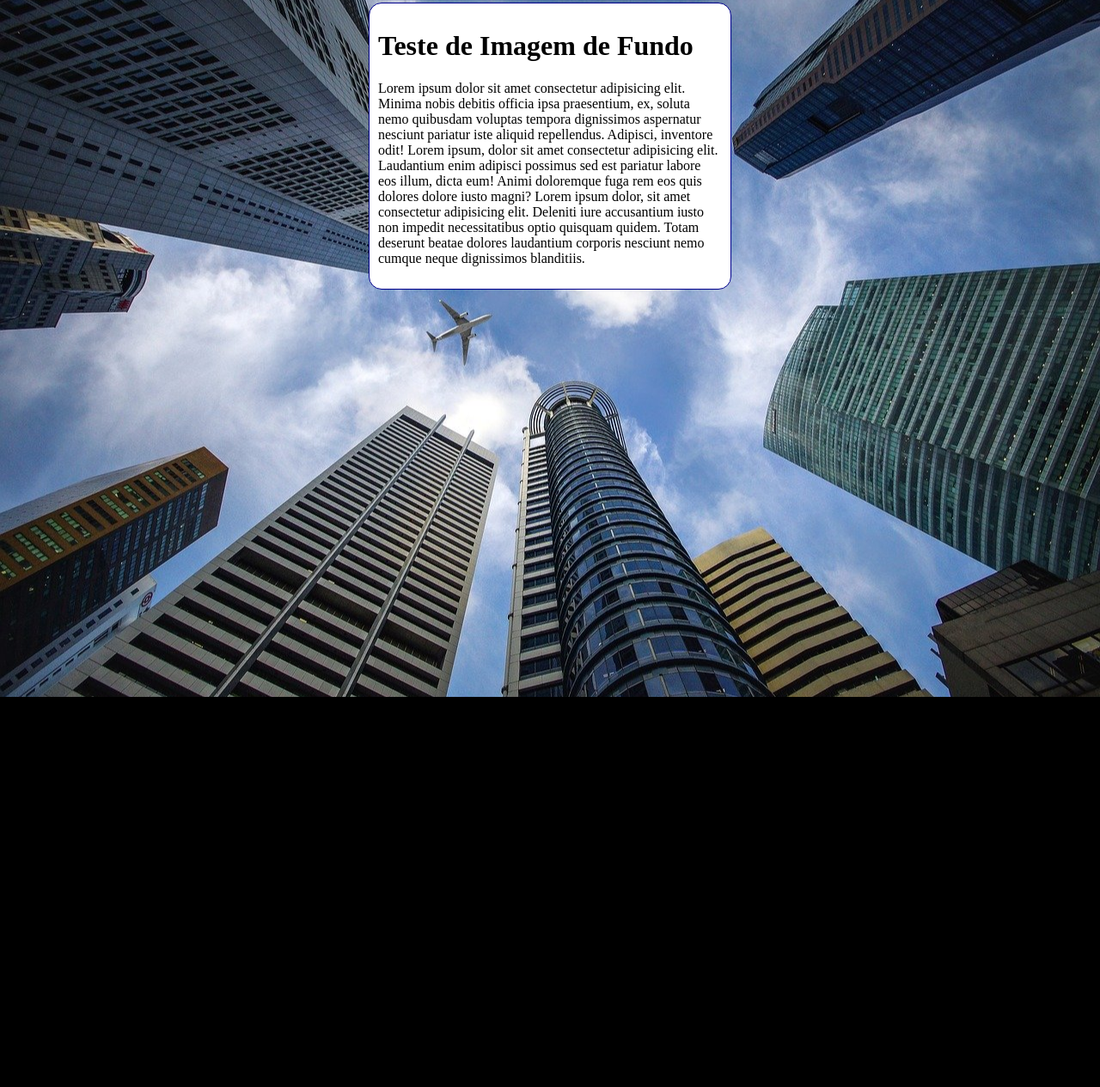
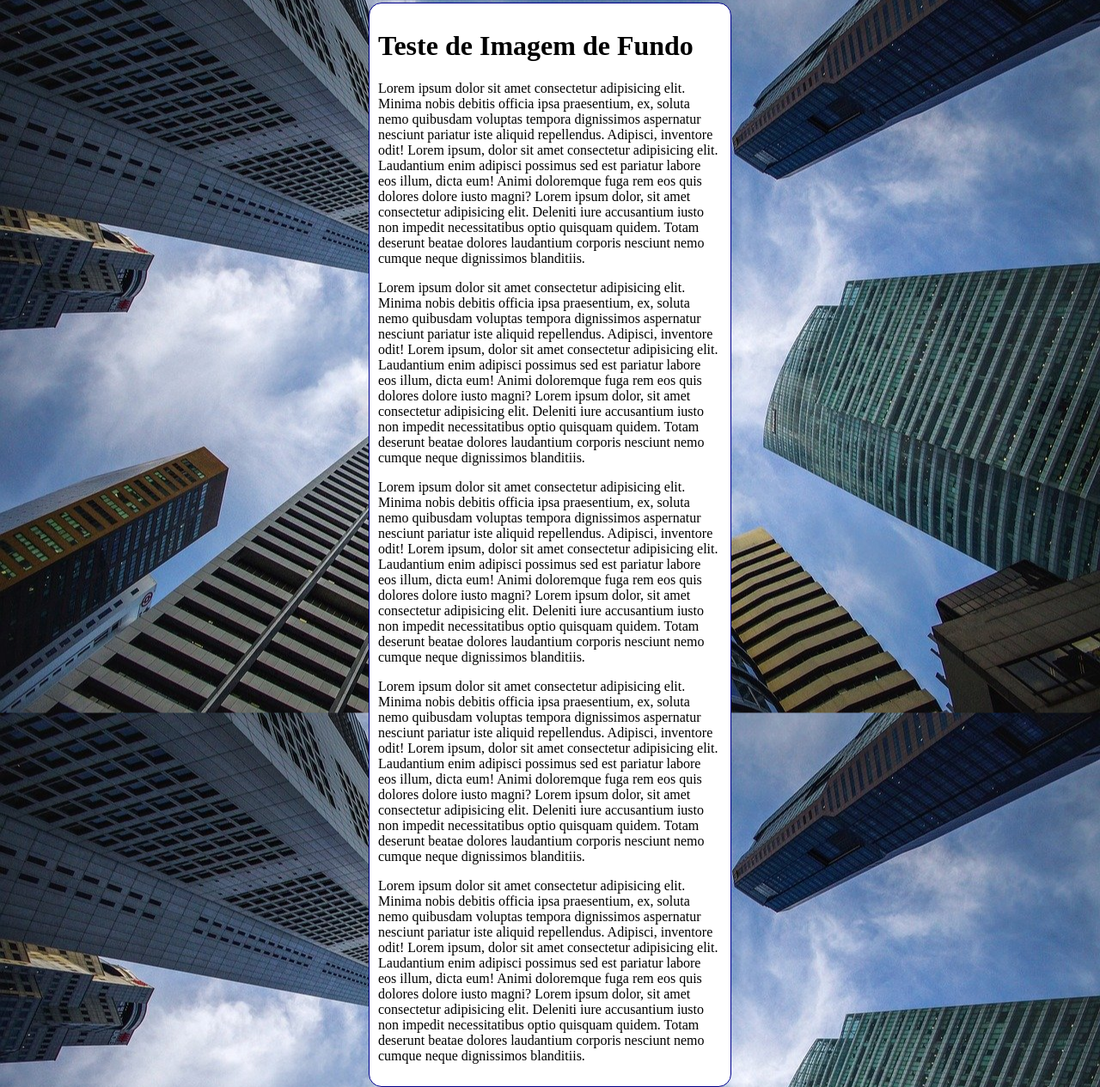
Before and after one commit to sv-davi/html-css, a plain HTML site: page html-css/exércicios/ex022/fundo006.html in a window 1280 px wide. Shown: the part 5-1270 px from the top of the page at 86% size. Before the commit the page ends 816 px from the top, so only its background shows below. Drawn offline with Linux system fonts and the light colour scheme.

Commit message:
ex022 (update)

```diff
--- a/html-css/exércicios/ex022/fundo006.html
+++ b/html-css/exércicios/ex022/fundo006.html
@@ -10,7 +10,7 @@
             background-color: black;
             background-image: url(images/wallpaper002.jpg);
             background-position: center center;
-            background-repeat: no-repeat;
+            background-repeat: repeat-y;
             background-size: cover;
         }
 
@@ -28,6 +28,10 @@
     <main>
         <h1>Teste de Imagem de Fundo</h1>
         <p>Lorem ipsum dolor sit amet consectetur adipisicing elit. Minima nobis debitis officia ipsa praesentium, ex, soluta nemo quibusdam voluptas tempora dignissimos aspernatur nesciunt pariatur iste aliquid repellendus. Adipisci, inventore odit! Lorem ipsum, dolor sit amet consectetur adipisicing elit. Laudantium enim adipisci possimus sed est pariatur labore eos illum, dicta eum! Animi doloremque fuga rem eos quis dolores dolore iusto magni? Lorem ipsum dolor, sit amet consectetur adipisicing elit. Deleniti iure accusantium iusto non impedit necessitatibus optio quisquam quidem. Totam deserunt beatae dolores laudantium corporis nesciunt nemo cumque neque dignissimos blanditiis.</p>
+        <p>Lorem ipsum dolor sit amet consectetur adipisicing elit. Minima nobis debitis officia ipsa praesentium, ex, soluta nemo quibusdam voluptas tempora dignissimos aspernatur nesciunt pariatur iste aliquid repellendus. Adipisci, inventore odit! Lorem ipsum, dolor sit amet consectetur adipisicing elit. Laudantium enim adipisci possimus sed est pariatur labore eos illum, dicta eum! Animi doloremque fuga rem eos quis dolores dolore iusto magni? Lorem ipsum dolor, sit amet consectetur adipisicing elit. Deleniti iure accusantium iusto non impedit necessitatibus optio quisquam quidem. Totam deserunt beatae dolores laudantium corporis nesciunt nemo cumque neque dignissimos blanditiis.</p>
+        <p>Lorem ipsum dolor sit amet consectetur adipisicing elit. Minima nobis debitis officia ipsa praesentium, ex, soluta nemo quibusdam voluptas tempora dignissimos aspernatur nesciunt pariatur iste aliquid repellendus. Adipisci, inventore odit! Lorem ipsum, dolor sit amet consectetur adipisicing elit. Laudantium enim adipisci possimus sed est pariatur labore eos illum, dicta eum! Animi doloremque fuga rem eos quis dolores dolore iusto magni? Lorem ipsum dolor, sit amet consectetur adipisicing elit. Deleniti iure accusantium iusto non impedit necessitatibus optio quisquam quidem. Totam deserunt beatae dolores laudantium corporis nesciunt nemo cumque neque dignissimos blanditiis.</p>
+        <p>Lorem ipsum dolor sit amet consectetur adipisicing elit. Minima nobis debitis officia ipsa praesentium, ex, soluta nemo quibusdam voluptas tempora dignissimos aspernatur nesciunt pariatur iste aliquid repellendus. Adipisci, inventore odit! Lorem ipsum, dolor sit amet consectetur adipisicing elit. Laudantium enim adipisci possimus sed est pariatur labore eos illum, dicta eum! Animi doloremque fuga rem eos quis dolores dolore iusto magni? Lorem ipsum dolor, sit amet consectetur adipisicing elit. Deleniti iure accusantium iusto non impedit necessitatibus optio quisquam quidem. Totam deserunt beatae dolores laudantium corporis nesciunt nemo cumque neque dignissimos blanditiis.</p>
+        <p>Lorem ipsum dolor sit amet consectetur adipisicing elit. Minima nobis debitis officia ipsa praesentium, ex, soluta nemo quibusdam voluptas tempora dignissimos aspernatur nesciunt pariatur iste aliquid repellendus. Adipisci, inventore odit! Lorem ipsum, dolor sit amet consectetur adipisicing elit. Laudantium enim adipisci possimus sed est pariatur labore eos illum, dicta eum! Animi doloremque fuga rem eos quis dolores dolore iusto magni? Lorem ipsum dolor, sit amet consectetur adipisicing elit. Deleniti iure accusantium iusto non impedit necessitatibus optio quisquam quidem. Totam deserunt beatae dolores laudantium corporis nesciunt nemo cumque neque dignissimos blanditiis.</p>
     </main>
 </body>
 </html>
```
